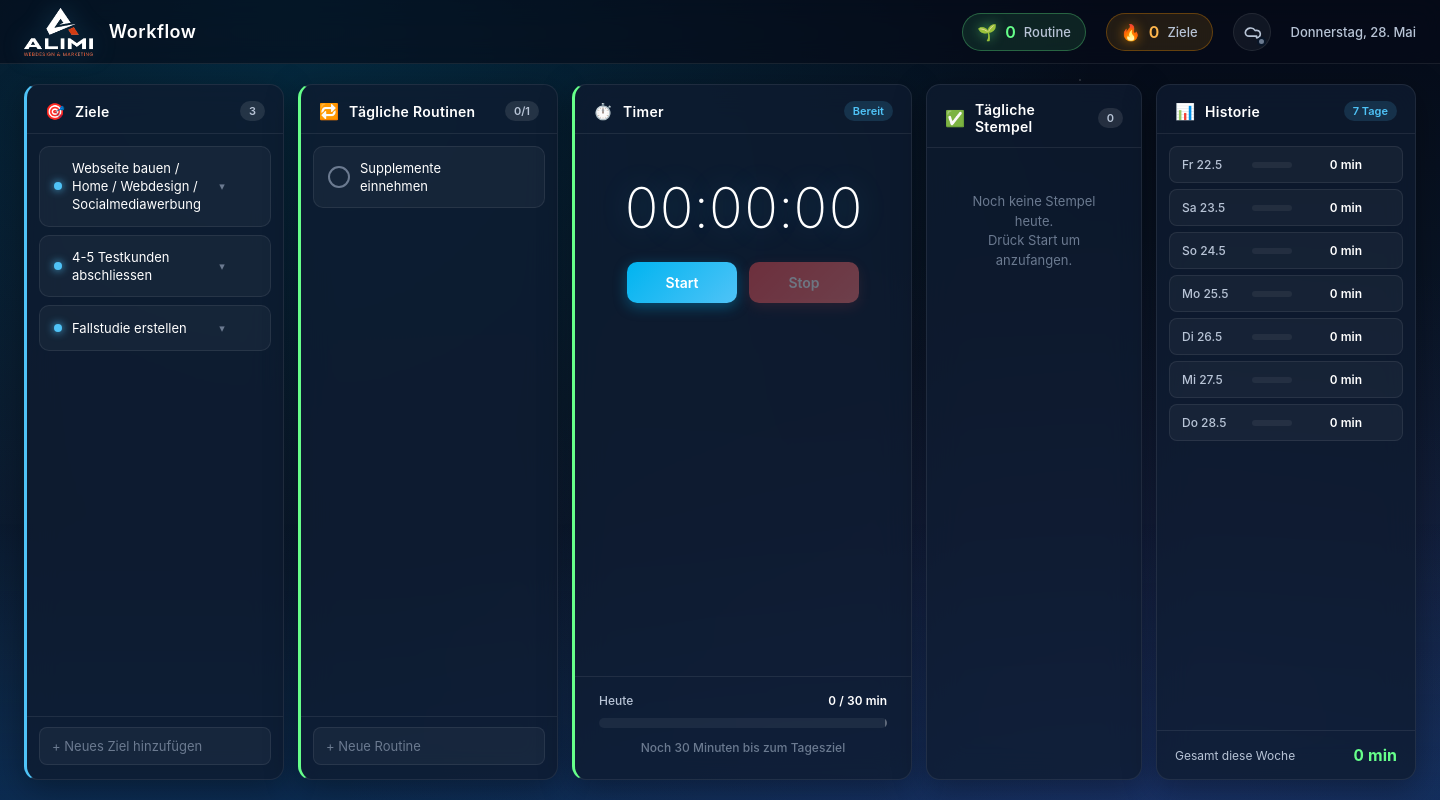
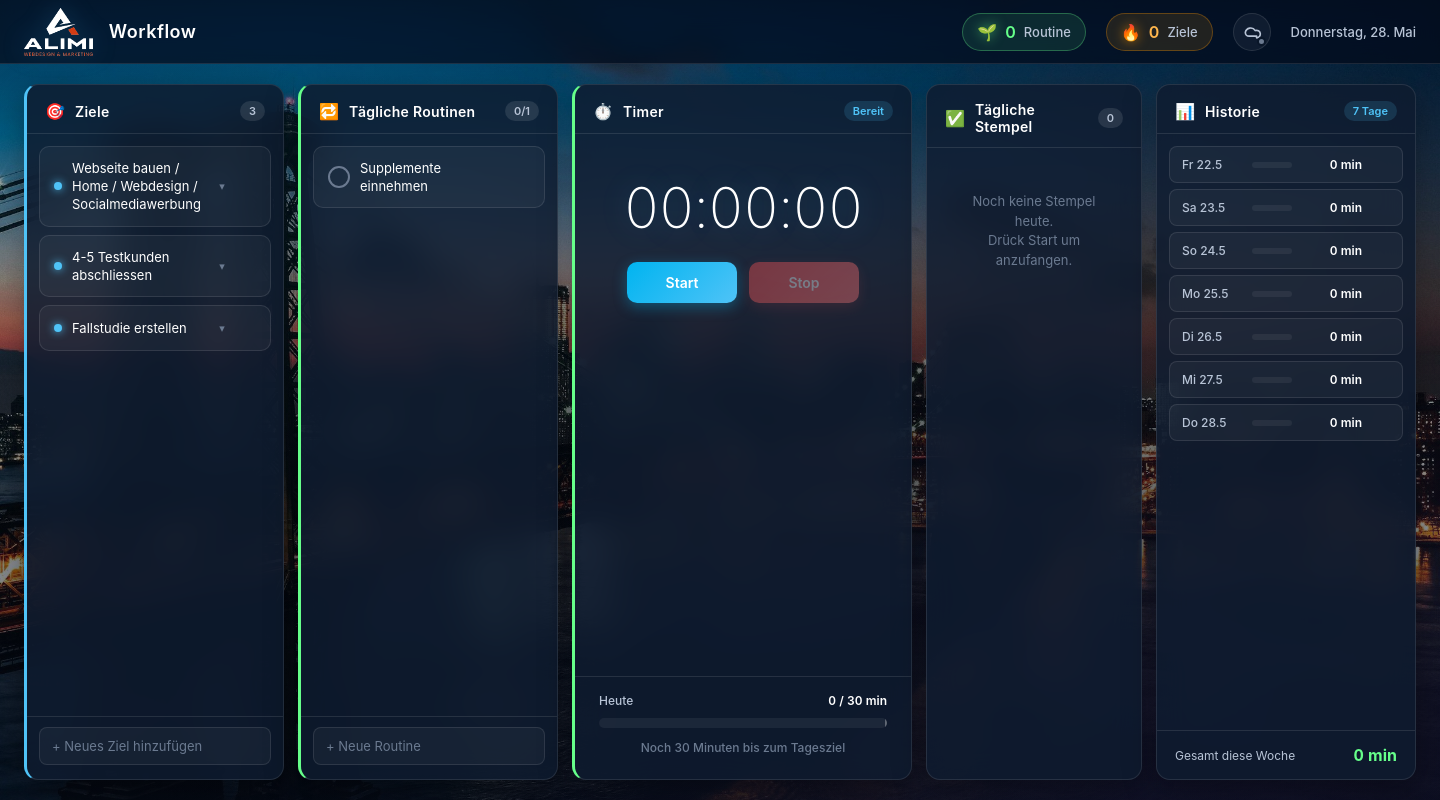
Before and after one commit to valdrinalimi-hub/Workflow, an Electron app: page index.html in a window 1440 px wide. Drawn offline with Linux system fonts and the light colour scheme.

Commit message:
Add NYC skyline background (Williamsburg Bridge at dusk)
- Photo by Patrick Tomasso (Unsplash License)
- Desktop: 2560px @ 600KB
- Mobile: 1200px @ 138KB (loaded on screens <900px)
- Animated fade-in on load for cinematic entry
- Dark gradient overlay for card readability
- Subtle blue/purple atmospheric tint (radial gradients)
- Bumped column + topbar opacity for better contrast over photo

```diff
--- a/styles.css
+++ b/styles.css
@@ -12,9 +12,9 @@
   --bg-deep: #050b18;
   --bg-mid: #0a1729;
   --bg-light: #0f2440;
-  --col-bg: rgba(15, 28, 48, 0.78);
-  --col-border: rgba(255, 255, 255, 0.08);
-  --col-hover: rgba(255, 255, 255, 0.04);
+  --col-bg: rgba(15, 28, 48, 0.85);
+  --col-border: rgba(255, 255, 255, 0.10);
+  --col-hover: rgba(255, 255, 255, 0.05);
   --text-primary: #ffffff;
   --text-secondary: #b8c4d6;
   --text-muted: #6b7a90;
@@ -38,41 +38,59 @@ html, body {
 }
 
 body {
-  background:
-    radial-gradient(ellipse at 20% 0%, rgba(0, 180, 240, 0.18) 0%, transparent 50%),
-    radial-gradient(ellipse at 80% 100%, rgba(120, 80, 220, 0.15) 0%, transparent 50%),
-    linear-gradient(180deg, var(--bg-deep) 0%, var(--bg-mid) 50%, var(--bg-light) 100%);
+  background: var(--bg-deep);  /* fallback if photo fails to load */
   position: relative;
 }
 
-/* City silhouette overlay (CSS-only nighttime feel) */
+/* Skyline photo background — Williamsburg Bridge / Manhattan at dusk */
 .bg-overlay {
   position: fixed;
   inset: 0;
   z-index: 0;
+  background-image: url('assets/skyline.jpg');
+  background-size: cover;
+  background-position: center 30%;
+  background-repeat: no-repeat;
+  pointer-events: none;
+  animation: bgFadeIn 1.2s ease-out;
+}
+
+@keyframes bgFadeIn {
+  from { opacity: 0; transform: scale(1.04); }
+  to   { opacity: 1; transform: scale(1); }
+}
+
+/* Dark gradient overlay on top of photo for card readability */
+.bg-overlay::before {
+  content: "";
+  position: absolute;
+  inset: 0;
   background:
-    /* "stars" */
-    radial-gradient(1px 1px at 10% 20%, rgba(255,255,255,0.5), transparent),
-    radial-gradient(1px 1px at 25% 35%, rgba(255,255,255,0.3), transparent),
-    radial-gradient(1px 1px at 40% 15%, rgba(255,255,255,0.4), transparent),
-    radial-gradient(1px 1px at 60% 25%, rgba(255,255,255,0.3), transparent),
-    radial-gradient(1px 1px at 75% 10%, rgba(255,255,255,0.5), transparent),
-    radial-gradient(1px 1px at 90% 30%, rgba(255,255,255,0.4), transparent),
-    radial-gradient(1px 1px at 15% 50%, rgba(255,255,255,0.2), transparent),
-    radial-gradient(1px 1px at 50% 45%, rgba(255,255,255,0.3), transparent),
-    radial-gradient(1px 1px at 85% 55%, rgba(255,255,255,0.3), transparent);
-  pointer-events: none;
-}
-
+    radial-gradient(ellipse at 50% 100%, rgba(5, 11, 24, 0.55) 0%, transparent 60%),
+    linear-gradient(180deg,
+      rgba(5, 11, 24, 0.55) 0%,
+      rgba(5, 11, 24, 0.30) 35%,
+      rgba(5, 11, 24, 0.50) 75%,
+      rgba(5, 11, 24, 0.70) 100%);
+}
+
+/* Subtle blue/purple atmospheric tint on top of everything */
 .bg-overlay::after {
   content: "";
   position: absolute;
-  bottom: 0;
-  left: 0;
-  right: 0;
-  height: 35%;
+  inset: 0;
   background:
-    linear-gradient(180deg, transparent 0%, rgba(0, 100, 180, 0.08) 60%, rgba(0, 80, 160, 0.18) 100%);
+    radial-gradient(ellipse at 15% 10%, rgba(0, 180, 240, 0.10) 0%, transparent 45%),
+    radial-gradient(ellipse at 85% 90%, rgba(120, 80, 220, 0.10) 0%, transparent 45%);
+  mix-blend-mode: screen;
+  pointer-events: none;
+}
+
+/* iPhone gets the smaller image (4× faster load) */
+@media (max-width: 900px) {
+  .bg-overlay {
+    background-image: url('assets/skyline-mobile.jpg');
+  }
 }
 
 /* ============================================
@@ -87,9 +105,9 @@ body {
   display: flex;
   align-items: center;
   justify-content: space-between;
-  background: rgba(5, 11, 24, 0.6);
-  backdrop-filter: blur(12px);
-  -webkit-backdrop-filter: blur(12px);
+  background: rgba(5, 11, 24, 0.72);
+  backdrop-filter: blur(16px) saturate(140%);
+  -webkit-backdrop-filter: blur(16px) saturate(140%);
   border-bottom: 1px solid var(--col-border);
 }
 
```
Also changed, not shown: assets/skyline-mobile.jpg (added), assets/skyline.jpg (added).
